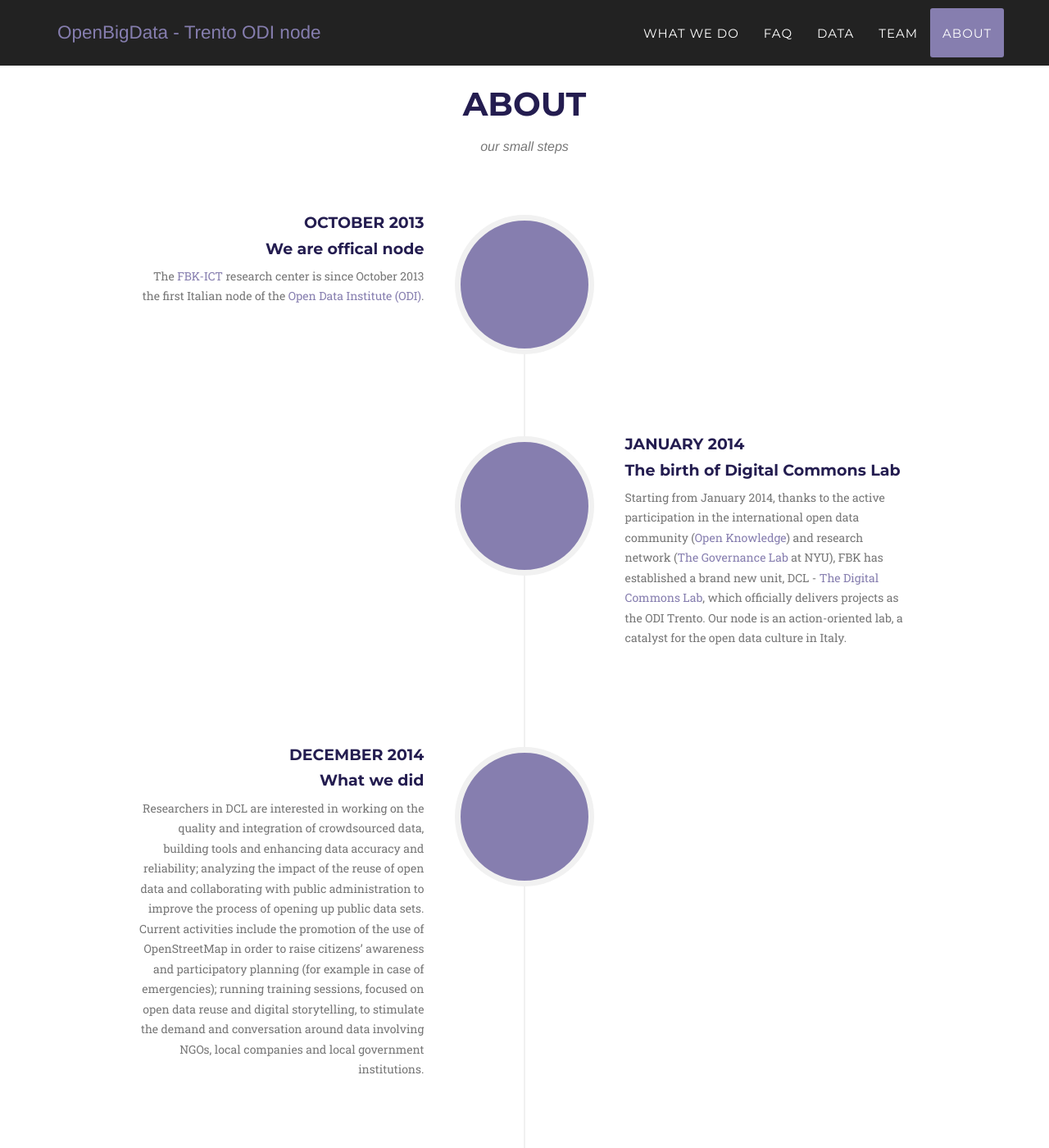
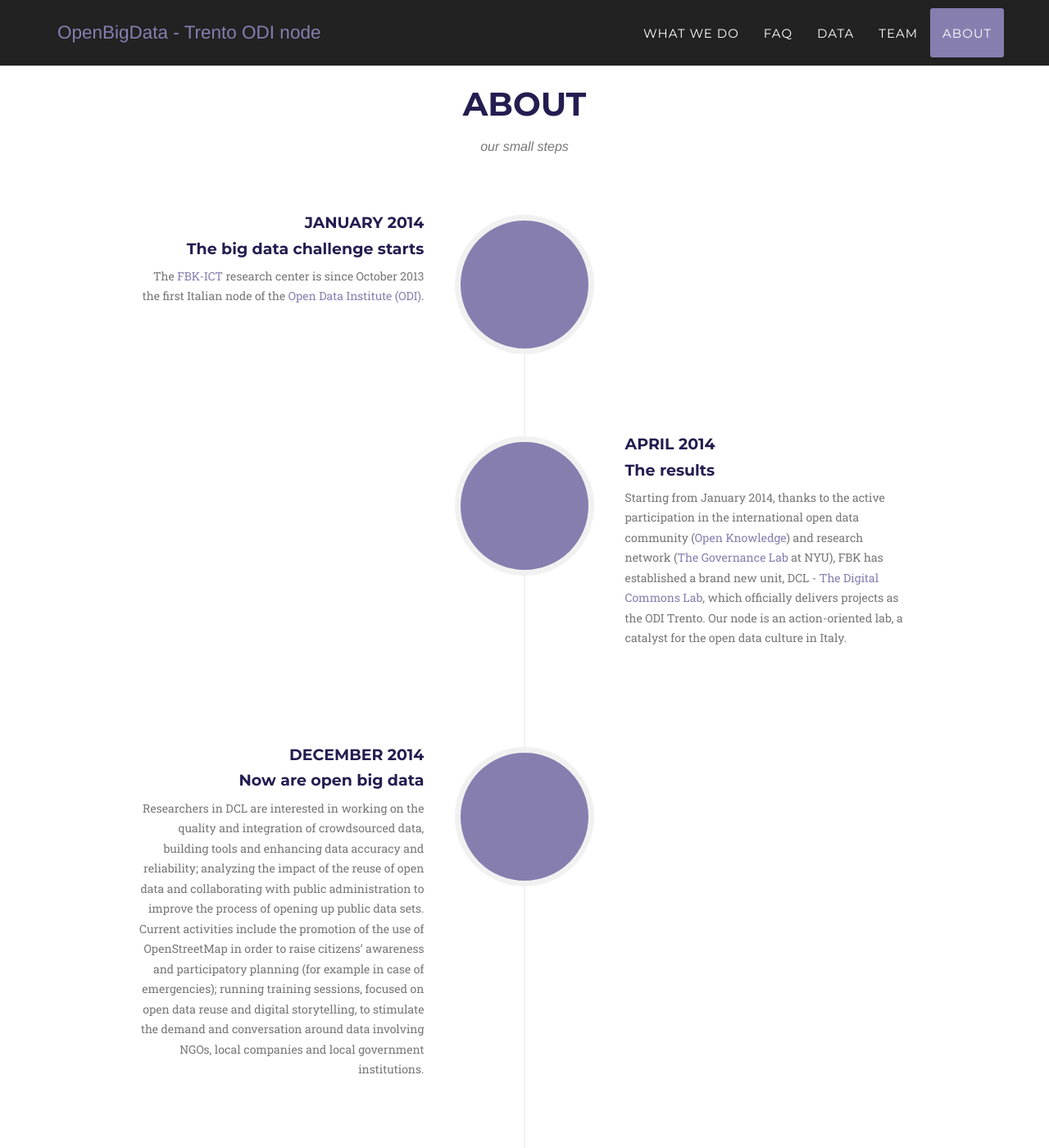
Before and after one commit to theodifbk/theodifbk.github.io, a Jekyll site: the page built from openbigdata/index.html, in a window 1280 px wide and 1400 px high, scrolled down 3165 px. Shown: the whole window at 82% size. Built offline with Jekyll 4.4.1, drawn with Linux system fonts in a browser that asks for light colours; some web fonts are replaced.

Commit message:
Update about.html

```diff
--- a/_includes/openbigdata/about.html
+++ b/_includes/openbigdata/about.html
@@ -16,8 +16,8 @@
                             </div>
                             <div class="timeline-panel">
                                 <div class="timeline-heading">
-                                    <h4>October 2013</h4>
-                                    <h4 class="subheading">We are offical node</h4>
+                                    <h4>January 2014</h4>
+                                    <h4 class="subheading">The big data challenge starts</h4>
                                 </div>
                                 <div class="timeline-body">
                                     <p class="text-muted">The <a href="http://ict.fbk.eu">FBK-ICT</a> research center is since October 2013 the first Italian node of the <a href="http://theodi.org">Open Data Institute (ODI)</a>.</p>
@@ -30,8 +30,8 @@
                             </div>
                             <div class="timeline-panel">
                                 <div class="timeline-heading">
-                                    <h4>January 2014</h4>
-                                    <h4 class="subheading">The birth of Digital Commons Lab</h4>
+                                    <h4>April 2014</h4>
+                                    <h4 class="subheading">The results</h4>
                                 </div>
                                 <div class="timeline-body">
                                     <p class="text-muted">Starting from January 2014, thanks to the active participation in the international open data community (<a href="http://okfn.org">Open Knowledge</a>) and research network (<a href="http://thegovlab.org">The Governance Lab</a> at NYU), FBK has established a brand new unit, DCL - <a href="http://digitalcommonslab.fbk.eu">The Digital Commons Lab</a>, which officially delivers projects as the ODI Trento. Our node is an action-oriented lab, a catalyst for the open data culture in Italy. </p>
@@ -45,7 +45,7 @@
                             <div class="timeline-panel">
                                 <div class="timeline-heading">
                                     <h4>December 2014</h4>
-                                    <h4 class="subheading">What we did</h4>
+                                    <h4 class="subheading">Now are open big data</h4>
                                 </div>
                                 <div class="timeline-body">
                                     <p class="text-muted">Researchers in DCL are interested in working on the quality and integration of crowdsourced data, building tools and enhancing data accuracy and reliability; analyzing the impact of the reuse of open data and collaborating with public administration to improve the process of opening up public data sets.  Current activities include the promotion of the use of OpenStreetMap in order to raise citizens’ awareness and participatory planning (for example in case of emergencies);  running training sessions, focused on open data reuse and digital storytelling, to stimulate the demand and conversation around data involving NGOs, local companies and local government institutions. </p>
```
